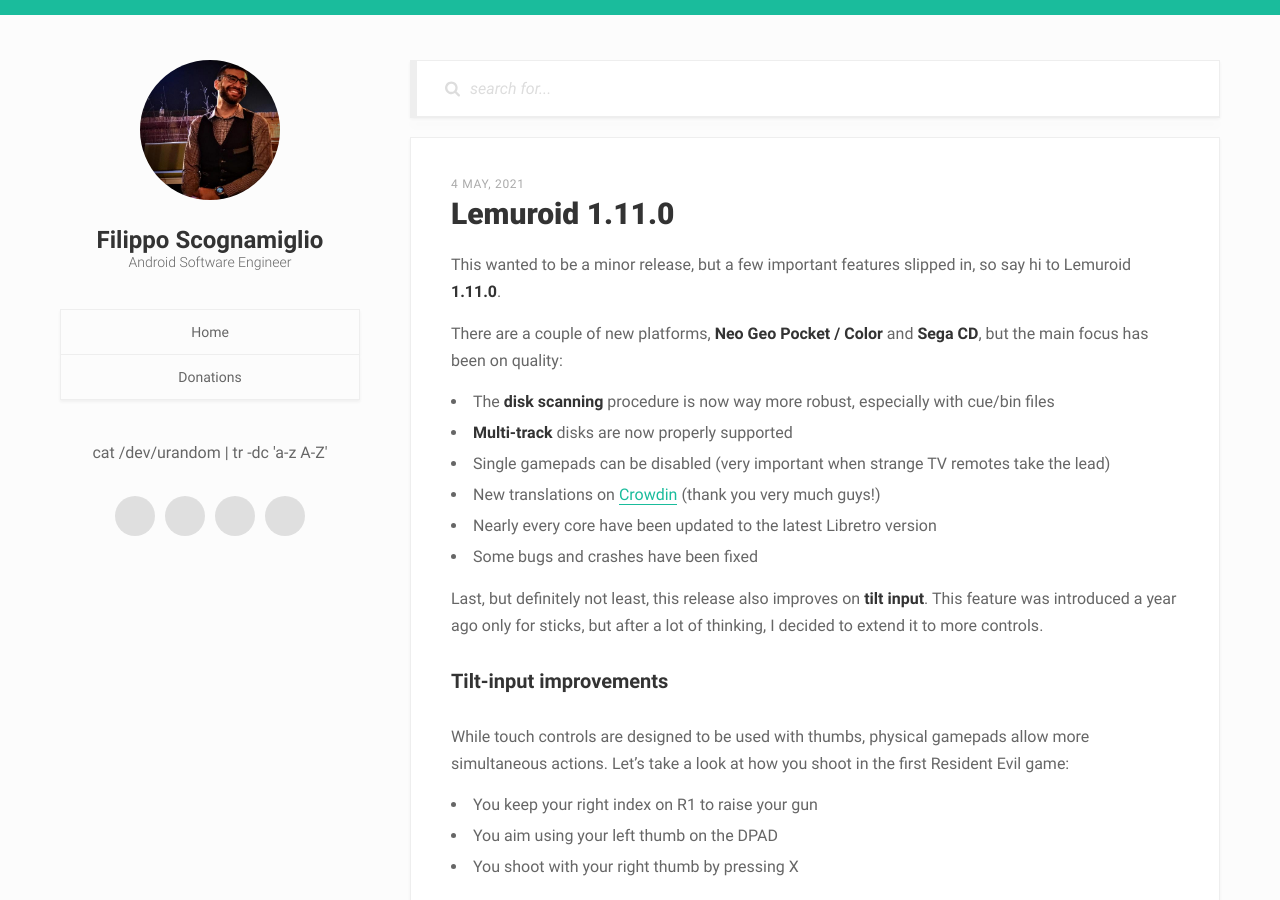
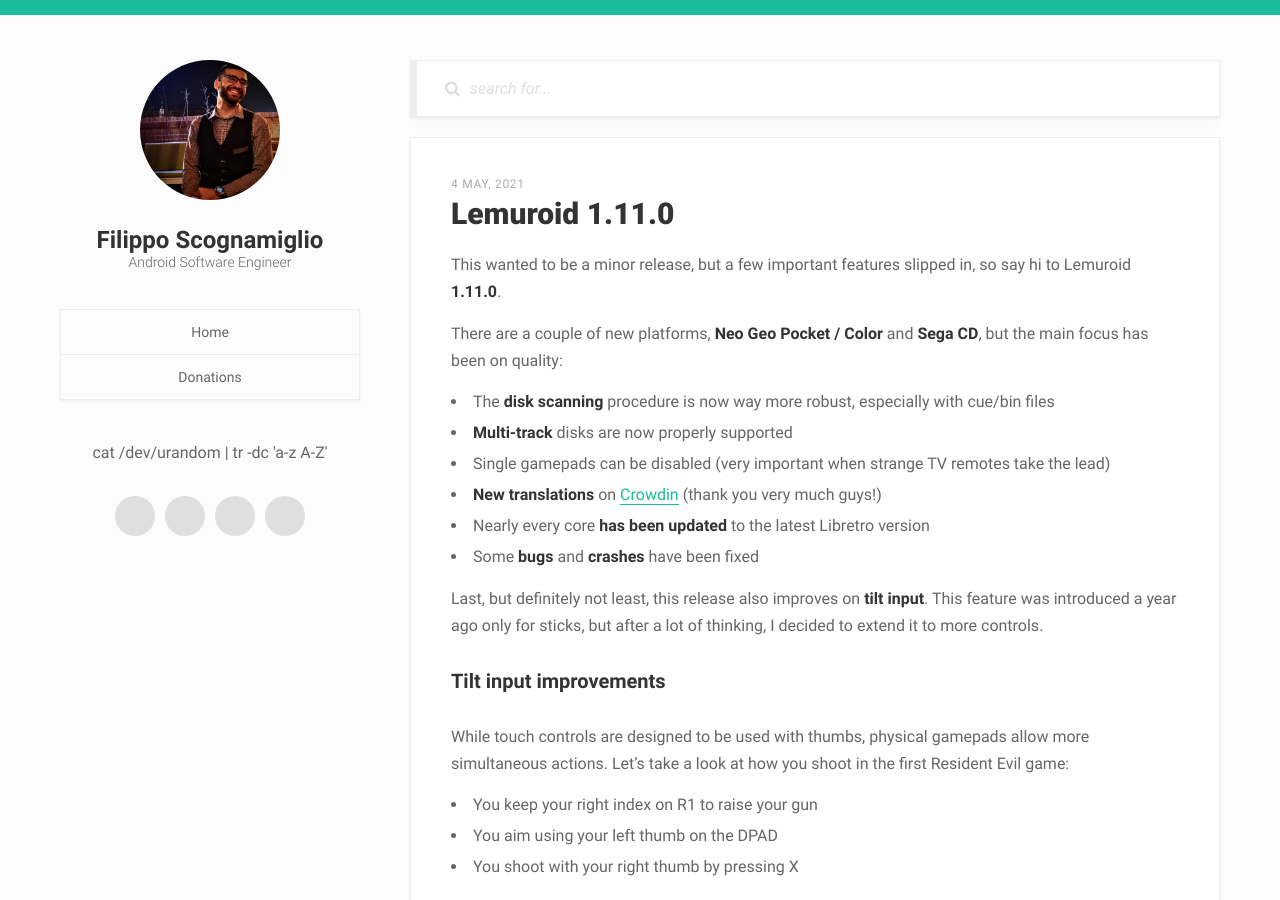
Before and after one commit to Swordfish90/swordfish90.github.io, a Jekyll site: the page built from _posts/2021-05-04-lemuroid-1-11-0.md, in a window 1280 px wide and 900 px high. Built offline with Jekyll 4.4.1, drawn with Linux system fonts in a browser that asks for light colours.

Commit message:
Some issues of latest blog post.

```diff
--- a/_posts/2021-05-04-lemuroid-1-11-0.md
+++ b/_posts/2021-05-04-lemuroid-1-11-0.md
@@ -13,13 +13,13 @@
 * The **disk scanning** procedure is now way more robust, especially with cue/bin files
 * **Multi-track** disks are now properly supported
 * Single gamepads can be disabled (very important when strange TV remotes take the lead)
-* New translations on [Crowdin](https://crowdin.com/project/lemuroid) (thank you very much guys!)
-* Nearly every core have been updated to the latest Libretro version
-* Some bugs and crashes have been fixed
+* **New translations** on [Crowdin](https://crowdin.com/project/lemuroid) (thank you very much guys!)
+* Nearly every core **has been updated** to the latest Libretro version
+* Some **bugs** and **crashes** have been fixed
 
 Last, but definitely not least, this release also improves on **tilt input**. This feature was introduced a year ago only for sticks, but after a lot of thinking, I decided to extend it to more controls.
 
-#### Tilt-input improvements ####
+#### Tilt input improvements ####
 
 While touch controls are designed to be used with thumbs, physical gamepads allow more simultaneous actions. Let’s take a look at how you shoot in the first Resident Evil game:
 * You keep your right index on R1 to raise your gun
```
